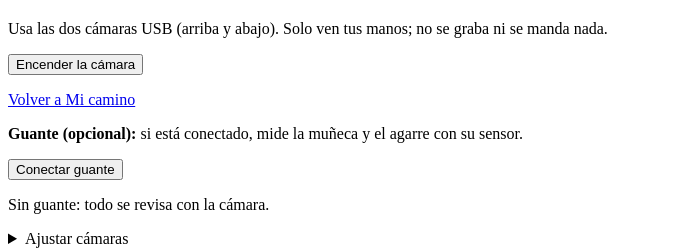
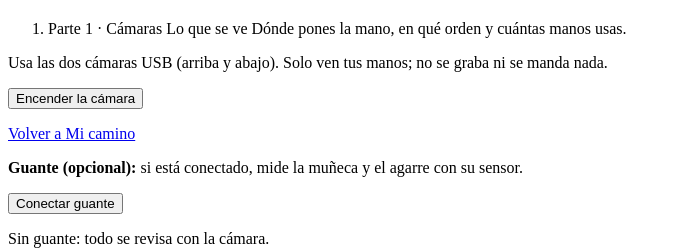
Before and after one commit to Josse66/codefive-app, a Node project: template server/views/manos.hbs in a window 1280 px wide. Shown: the part 818-1066 px from the top of the page, without its empty margins (0-681 px from the left). Run offline with Node 20 templates, Linux system fonts and the light colour scheme; the template is opened without the code that fills it, so the values that code supplies are empty.

Commit message:
✨ feat(diseño): el autobús 3D abre completo entre los paneles y la pantalla de manos explica las dos partes (cámaras y guante)

```diff
--- a/client/escena/autobus3d.js
+++ b/client/escena/autobus3d.js
@@ -552,7 +552,7 @@ export function crearEscena(
   controles.mouseButtons = { LEFT: null, MIDDLE: THREE.MOUSE.DOLLY, RIGHT: THREE.MOUSE.ROTATE };
   controles.enablePan = false;
   controles.minDistance = 3;
-  controles.maxDistance = completo ? 16 : 34;
+  controles.maxDistance = completo ? 22 : 34;
   controles.maxPolarAngle = Math.PI * 0.49;
   controles.update();
 
--- a/client/pages/autobus.js
+++ b/client/pages/autobus.js
@@ -147,7 +147,7 @@ const escena = crearEscena($('lienzo'), {
   autobus: 'diesel',
   completo: true,
   catalogo,
-  enfoque: { objetivo: [0, 1.2, 0], distancia: 9 },
+  enfoque: { objetivo: [0, 1.2, 0], distancia: 13 },
 });
 // Lo que tapan los paneles (px): la lista de sistemas a la izquierda y la tarjeta a la derecha.
 const MARGENES = MAYOR ? [0, 584] : [300, 412];
--- a/server/views/manos.hbs
+++ b/server/views/manos.hbs
@@ -11,7 +11,22 @@
   <div class="grid gap-5 lg:grid-cols-[minmax(0,1fr)_380px] lg:items-start">
     <div class="relative mx-auto w-full max-w-[calc(68vh*4/3)] overflow-hidden border-2 border-tinta bg-tinta">
       <canvas id="lienzo-manos" class="block aspect-[4/3] w-full" width="960" height="720" aria-label="Tu mano con la herramienta dibujada encima"></canvas>
-      <div id="arranque" class="absolute inset-0 grid place-content-center gap-3 bg-tinta/90 p-6 text-center text-white">
+      <div id="arranque" class="absolute inset-0 grid place-content-center gap-5 bg-tinta/95 p-6 text-center text-white">
+        {{! Las dos partes del ejercicio y qué revisa cada una: lo que se ve y lo que se siente. }}
+        <ol class="mx-auto grid max-w-2xl gap-3 text-left sm:grid-cols-2">
+          <li class="grid gap-1 border border-white/20 bg-white/[0.06] p-4">
+            <span class="font-narrow text-sm font-bold uppercase tracking-wider text-[#7dff9a]">Parte 1 · Cámaras</span>
+            <span class="font-narrow text-2xl font-bold leading-tight">Lo que se ve</span>
+            <span class="text-white/75">Dónde pones la mano, en qué orden y cuántas manos usas.</span>
+          </li>
+          {{#if ejercicio.guante}}
+            <li class="grid gap-1 border border-white/20 bg-white/[0.06] p-4">
+              <span class="font-narrow text-sm font-bold uppercase tracking-wider text-[#7dff9a]">Parte 2 · Guante</span>
+              <span class="font-narrow text-2xl font-bold leading-tight">Lo que se siente</span>
+              <span class="text-white/75">El giro de tu muñeca, si aprietas firme y si vas parejo.</span>
+            </li>
+          {{/if}}
+        </ol>
         <p class="text-lg">Usa las dos cámaras USB (arriba y abajo). Solo ven tus manos; no se graba ni se manda nada.</p>
         <button id="encender" type="button" class="boton mx-auto bg-white px-8 py-4 text-lg text-tinta hover:bg-placa">Encender la cámara</button>
         <p id="error-camara" class="text-sm text-mal-suave" hidden></p>
```
